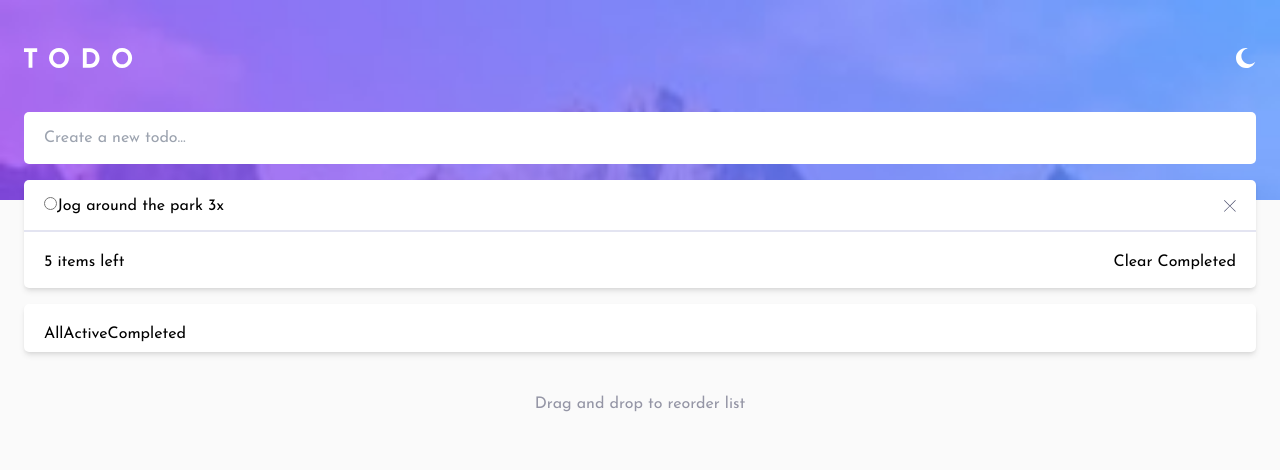
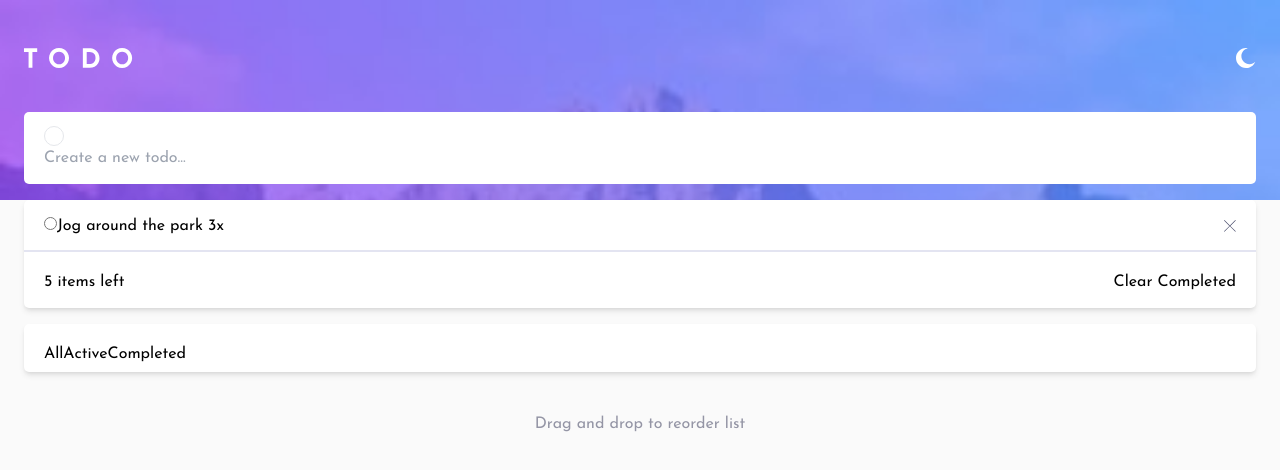
Before and after one commit to thusmiley/todo-app, a Next.js app: page / in a window 1280 px wide. Shown: the top 470 px of the page. Built offline with nearby package versions, Linux system fonts and the light colour scheme.

Commit message:
WIP 1122

```diff
--- a/app/globals.css
+++ b/app/globals.css
@@ -38,4 +38,7 @@
     background-size: cover;
     background-position: top center;
   }
+  .gradient-bg {
+    @apply bg-gradient-to-br from-lightBlue to-purple;
+  }
 }/*# sourceMappingURL=globals.css.map */
--- a/app/globals.sass
+++ b/app/globals.sass
@@ -39,3 +39,6 @@
         background: url('../public/images/bg-mobile-light.jpg') no-repeat
         background-size: cover
         background-position: top center
+
+    .gradient-bg
+        @apply bg-gradient-to-br from-lightBlue to-purple
--- a/app/page.js
+++ b/app/page.js
@@ -17,6 +17,7 @@ export default function Home() {
     <main className="flex min-h-screen flex-col items-center justify-between mt-[-88px] mb-[72px]">
       <form action="" className="container px-6 mx-auto relative">
         <div className="bg-white py-[14px] px-5 rounded-[5px] mb-4">
+          <div className="w-5 h-5 rounded-full border-[1px] border-gradient-bg bg-gradient-bg" />
           <input type="text" name="" id="" placeholder="Create a new todo..." />
         </div>
 
--- a/tailwind.config.js
+++ b/tailwind.config.js
@@ -14,6 +14,7 @@ module.exports = {
         grey: "#5B5E7E",
         grey94: "#9495A5",
         greyd1: "#D1D2DA",
+        purple: "#C058F3",
       },
       fontFamily: {
         josefinSans: ["Josefin Sans", "sans-serif"],
```
Also changed, not shown: 1 other file (tests, documents, lock files or other folders).
